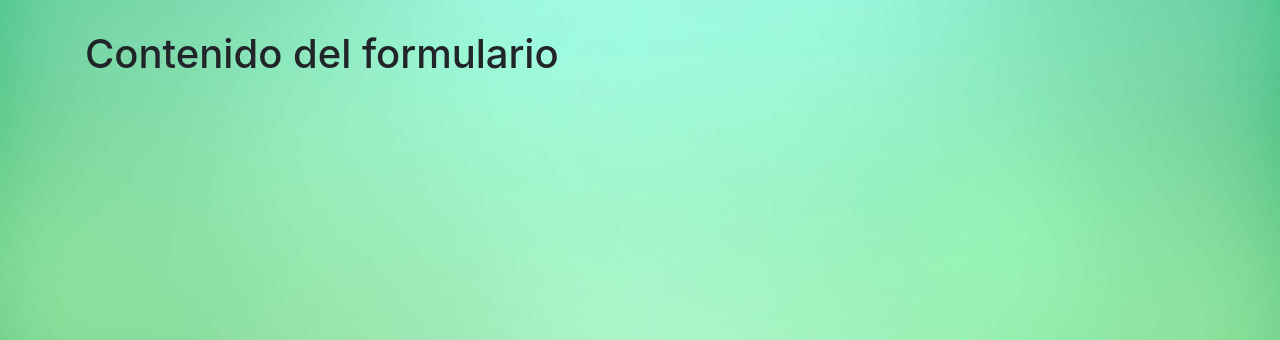
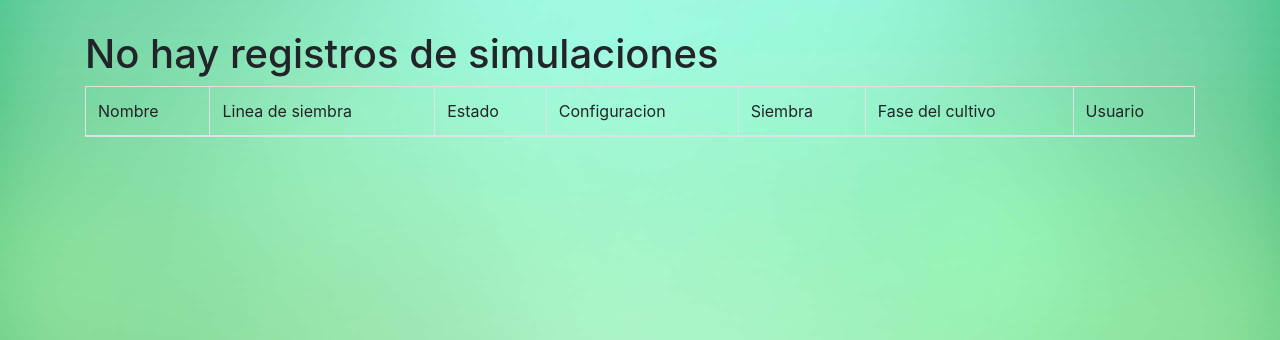
Before and after one commit to tareaHDP2018/HDP2018, a Django app: template templates/Simulacion/consultar.html in a window 1280 px wide. Shown: the part 84-424 px from the top of the page. Run offline with Django 3.2, Linux system fonts and the light colour scheme; the template is opened without the code that fills it, so the values that code supplies are empty; parts of the project's set-up code (start-up, migrations or seed data) failed here and were passed over; some libraries are stand-ins or nearby versions.

Commit message:
Mis cambios al archivo consulta

```diff
--- a/apps/consultar/urls.py
+++ b/apps/consultar/urls.py
@@ -2,6 +2,6 @@ from django.conf.urls import url,include
 from apps.consultar.views import simulacionlist
 
 urlpatterns=[
- url(r'^consulta$',simulacionlist,name='consultar'),
+ url(r'^simulaciones$',simulacionlist,name='consultar'),
 
 ]
--- a/apps/consultar/views.py
+++ b/apps/consultar/views.py
@@ -1,3 +1,4 @@
+
 from django.shortcuts import render
 
 
--- a/templates/Simulacion/consultar.html
+++ b/templates/Simulacion/consultar.html
@@ -1,6 +1,8 @@
 {% extends 'base/base.html' %}
+{% load staticfiles %}
+{% block title%}Consultar{% endblock %}
 
-{% block Contenido %}
+{% block content %}
 <table class="table table-bordered">
 	<thead>
 		<tr>
@@ -16,7 +18,7 @@
 
 	<tbody>
 		{% if simulaciones %}
-		{% for simulacion  in simulaciones %}
+		{% for simulacion  in simulaciones.all %}
 		<tr>
 		<td>{{ simulacion.nombre }}</td>
 		<td>{{ simulacion.lineaSiembra }}</td>
@@ -25,7 +27,6 @@
 		<td>{{ simulacion.siembra.nombre }}</td>
 		<td>{{ simulacion.faseCultivo.etapa }}</td>
 		<td>{{ simulacion.usuario.nombre }} {{ simulacion.usuario.apellido }}</td>
-
 		</tr>
 
 		{% endfor %}
@@ -36,4 +37,4 @@
 		{% endif %}
 	</tbody>
 </table>
-{% endblock Contenido%}
+{% endblock %}
```
